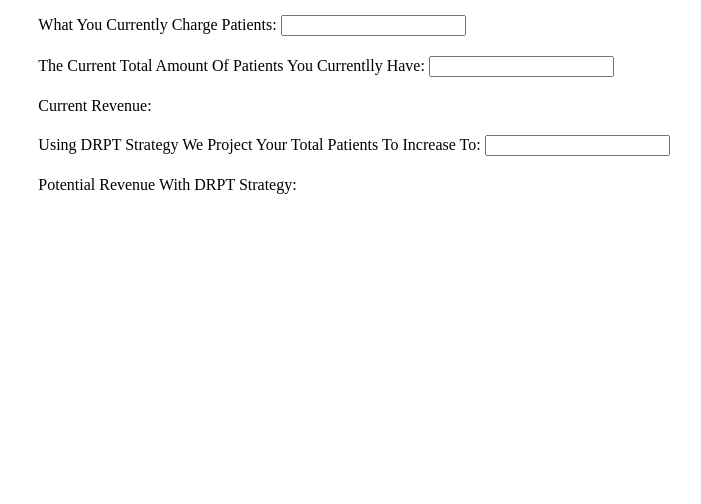
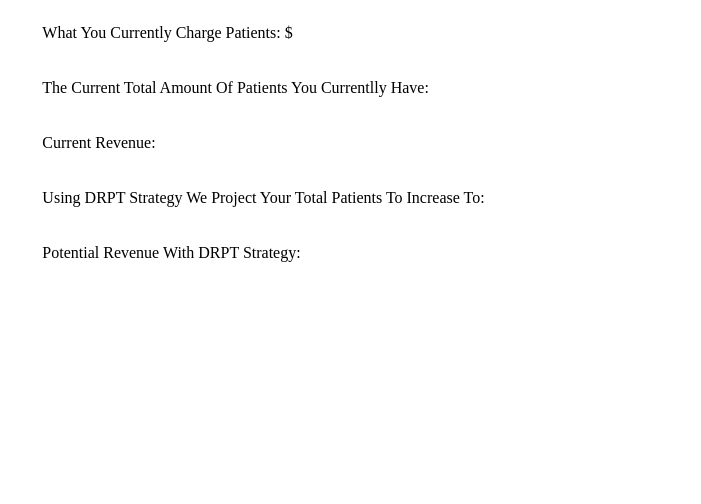
Before and after one commit to ynotGit/drptCalculator, a plain HTML site: page index.html in a window 1280 px wide. Shown: the part 296-800 px from the top of the page, without its empty margins (286-987 px from the left). Drawn offline with Linux system fonts and the light colour scheme.

Commit message:
refactor

```diff
--- a/index.html
+++ b/index.html
@@ -13,6 +13,13 @@
             height: 100%;
             width: 100%;
             box-sizing: border-box;
+        }
+
+        label,
+        input {
+            margin: auto;
+            border: none;
+            padding: 10px 0;
         }
 
         .calculatorContainer {
@@ -32,30 +39,30 @@
 </head>
 
 <body>
-
     <div class="calculatorContainer">
         <div class="calculator">
+            <h1>DRPT Calculator</h1>
             <div class="calculatorItem">
                 <label for="patientPrice">What You Currently Charge Patients:</label>
-                <input type="number" oninput="calculateCurrentRevenue(), calculatePotentialRevenue()"
-                    class="patientPrice">
+                <span>$</span>
+                <input oninput="calculateCurrentRevenue(), calculatePotentialRevenue()" class="patientPrice">
             </div>
             <div class="calculatorItem">
                 <label for="patientCurrentNumber">The Current Total Amount Of Patients You Currentlly Have:</label>
-                <input type="number" oninput="calculateCurrentRevenue()" class="patientCurrentNumber">
+                <input oninput="calculateCurrentRevenue()" class="patientCurrentNumber">
             </div>
             <div class="calculatorItem">
                 <label for="currentRevenue">Current Revenue:</label>
-                <div class="currentRevenue"></div>
+                <input class="currentRevenue">
             </div>
             <div class="calculatorItem">
                 <label for="patientPotentialNumber">Using DRPT Strategy We Project Your Total Patients To Increase
                     To:</label>
-                <input type="number" oninput="calculatePotentialRevenue()" class="patientPotentialNumber">
+                <input oninput="calculatePotentialRevenue()" class="patientPotentialNumber">
             </div>
             <div class="calculatorItem">
                 <label for="potentialRevenue">Potential Revenue With DRPT Strategy:</label>
-                <div class="potentialRevenue"></div>
+                <input class="potentialRevenue">
             </div>
         </div>
     </div>
@@ -69,7 +76,7 @@
 
             let currentRevenue = patientPrice * patientCurrentNumber;
 
-            outputCurrentRevenue.innerHTML = currentRevenue;
+            outputCurrentRevenue.value = currentRevenue;
         };
 
         // Calculate Potential Revenue
@@ -80,10 +87,8 @@
 
             let potentialRevenue = patientPrice * patientPotentialNumber;
 
-            outputPotentialRevenue.innerHTML = potentialRevenue;
+            outputPotentialRevenue.value = potentialRevenue;
         };
-
-        //Comparsion
     </script>
 </body>
 
```
